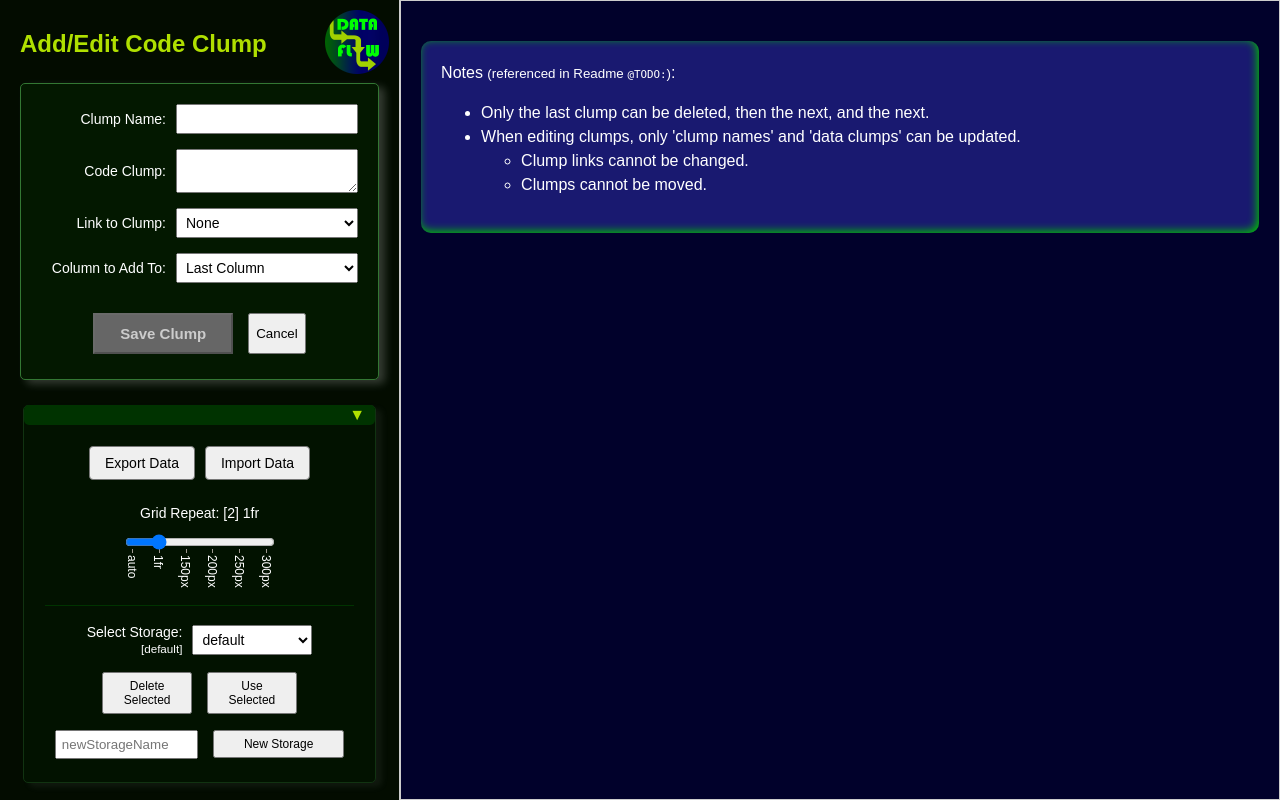
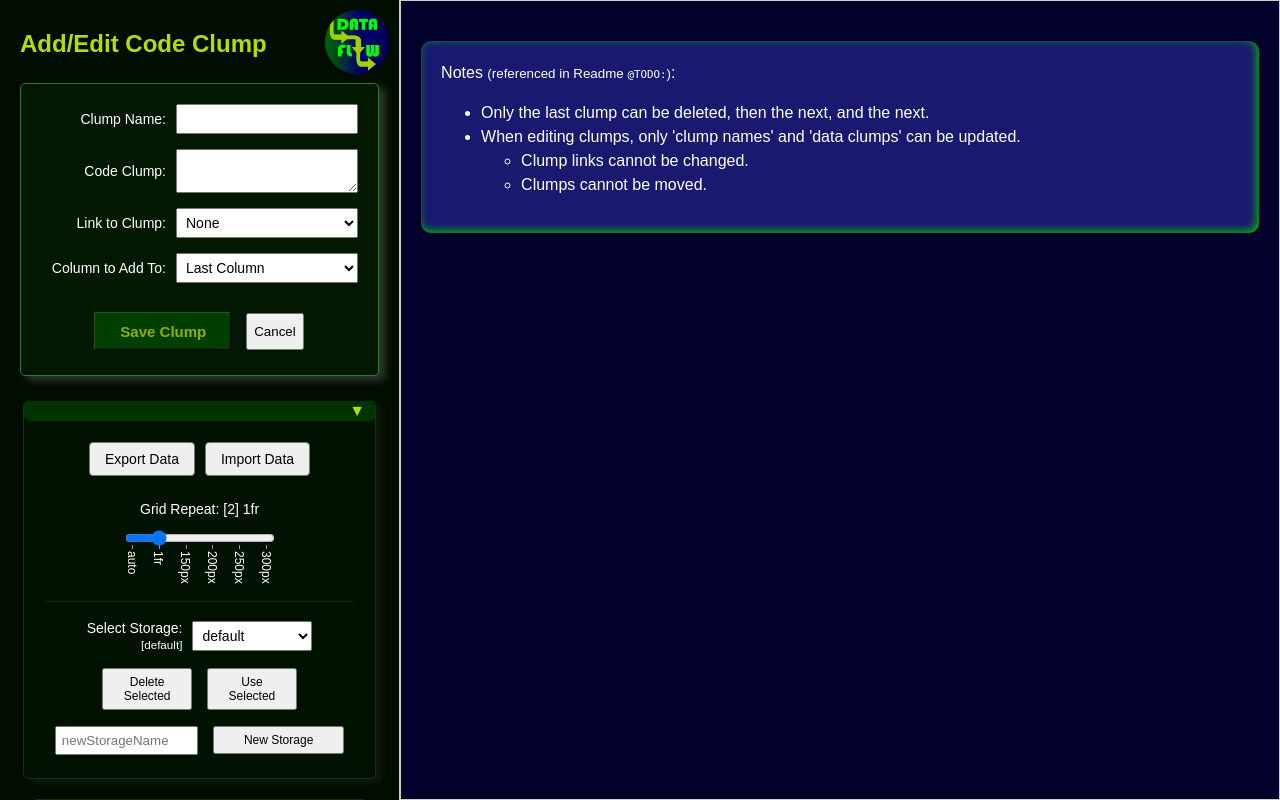
Before and after one commit to KDCinfo/dataflow, a PHP site: page /data_mapping_flow_analysis_tool/index.html in a window 1280 px wide. Run offline with PHP 8.4, Linux system fonts and the light colour scheme.

Commit message:
Adjusted 'Save Clump' disabled state CSS styling.

```diff
--- a/data_mapping_flow_analysis_tool/dataflow.css
+++ b/data_mapping_flow_analysis_tool/dataflow.css
@@ -34,15 +34,19 @@ button[type="submit"] {
 }
 
 .clump-form button[type="submit"] {
+  background-color: #004400;
+  border: 0;
+  box-shadow: inset -1px -1px 1px black, -1px -1px 0px #609000;
+  color: #b0e000;
   font-weight: bold;
   font-size: 15px;
 }
 
 .clump-form button[type="submit"]:disabled {
-  background-color: #666;
-  box-shadow: none;
-  color: #ccc;
+  box-shadow: inset -1px -1px 1px black, -1px -1px 0px #306000;
+  color: #a0c000;
   cursor: default;
+  opacity: 0.9;
 }
 
 .storage-buttons button {
```
